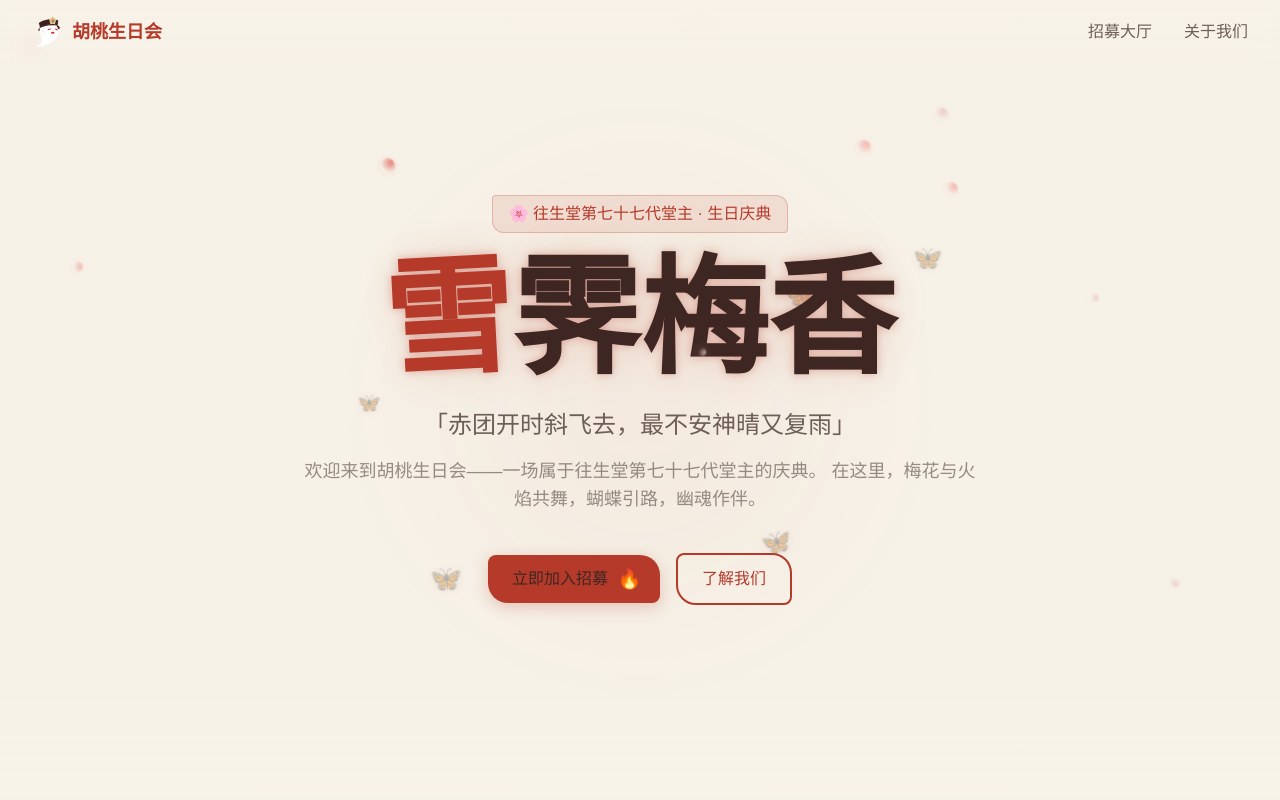
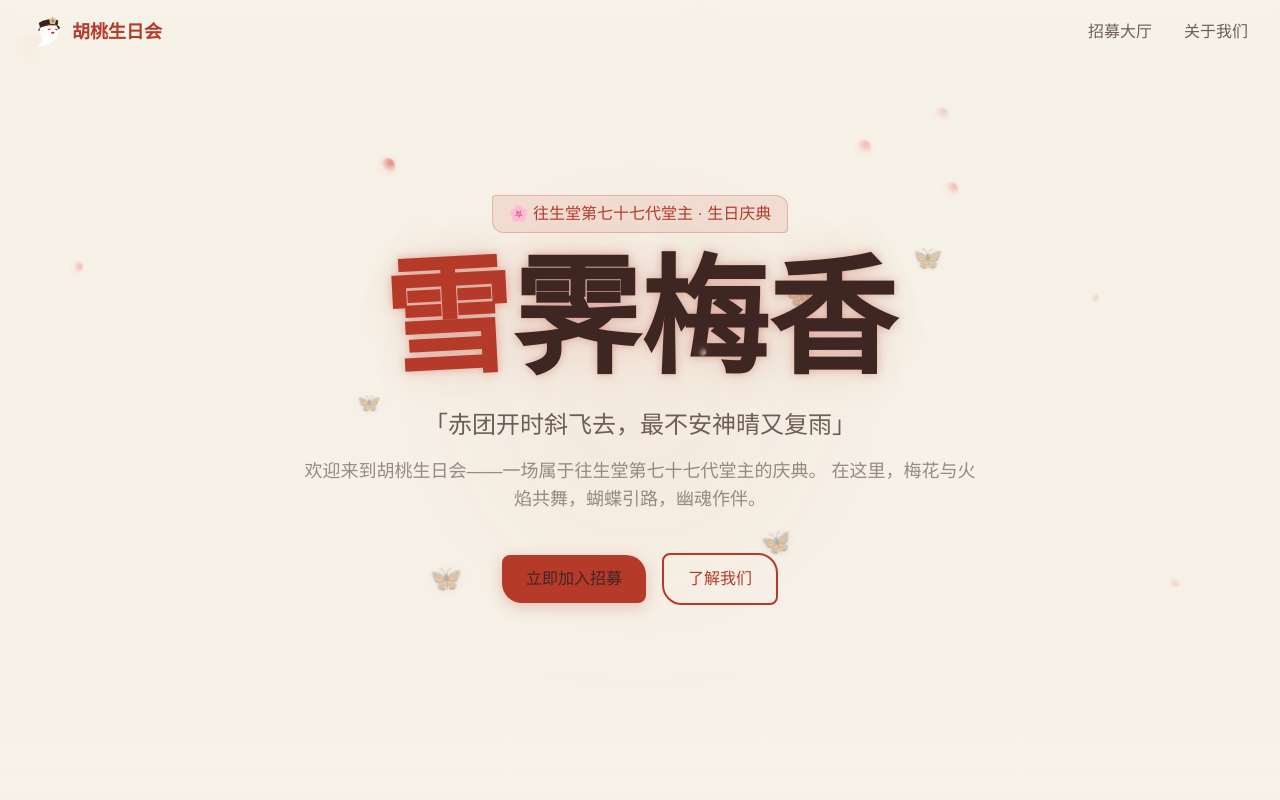
Before and after one commit to keqing-birthday/hutao0715, a React (Vite) app: page / in a window 1280 px wide. Shown: the top 800 px of the page. Built offline with nearby package versions, Linux system fonts and the light colour scheme.

Commit message:
优化图标

```diff
--- a/index.html
+++ b/index.html
@@ -2,7 +2,7 @@
 <html lang="zh-CN">
   <head>
     <meta charset="UTF-8" />
-    <link rel="icon" type="image/svg+xml" href="/vite.svg" />
+    <link rel="icon" type="image/png" href="/ghost.png" />
     <meta name="viewport" content="width=device-width, initial-scale=1.0" />
     <title>胡桃生日会 · 雪霁梅香</title>
     <meta name="description" content="胡桃生日会同人网站——往生堂第七十七代堂主生日庆典" />
--- a/src/sections/Hero.jsx
+++ b/src/sections/Hero.jsx
@@ -51,7 +51,7 @@
 
         <div className="flex flex-col sm:flex-row items-center justify-center gap-4">
           <a href="#recruitment">
-            <Button>立即加入招募</Button>
+            <Button showFire={false}>立即加入招募</Button>
           </a>
           <a href="#about">
             <Button variant="secondary">了解我们</Button>
```
